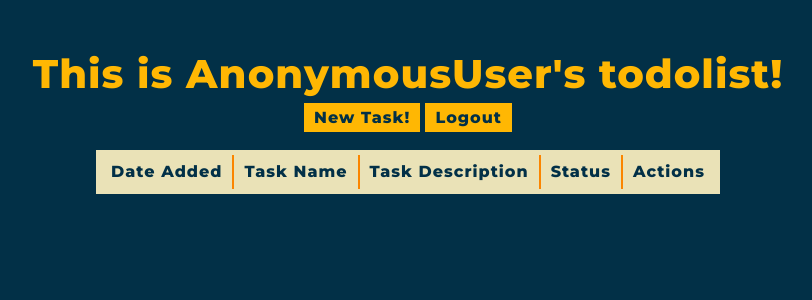
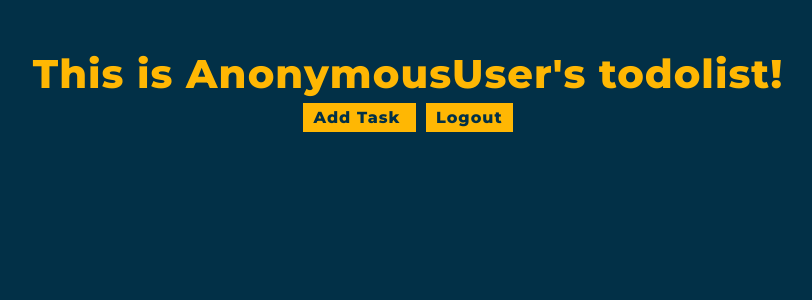
Before and after one commit to aliccciao/tugas-1-pbp, a Django app: template todolist/templates/todolist.html in a window 1280 px wide. Shown: the top 300 px of the page, without its empty margins (232-1044 px from the left). Run offline with Django 3.2, Linux system fonts and the light colour scheme; the template is opened without the code that fills it, so the values that code supplies are empty.

Commit message:
Assignment 6

```diff
--- a/todolist/templates/todolist.html
+++ b/todolist/templates/todolist.html
@@ -1,5 +1,5 @@
 {% extends 'base.html' %}
- {% block content %}
+ {% block meta %}
 
   <style>
     @import url('https://fonts.googleapis.com/css2?family=Montserrat:ital,wght@0,400;0,800&display=swap');
@@ -18,30 +18,17 @@
       color: #ffb703;
     }
 
-    table {
-      margin-top: 20px;
-      border-collapse: collapse;
-      border: 5px solid #eae2b7;
-      margin-left: auto;
-      margin-right: auto;
-      margin-bottom: 20px;
-      max-width: 85vw;
-    }
-
-    th, .card {
+    .card {
       background-color: #eae2b7;
       color: #023047;
       font-weight: 100;
       padding: 5px 10px;
       border: 2px solid #fb8500;
+      min-width: 30vw;
     }
 
     #table-header {
       font-weight: 800;
-    }
-
-    .buttons {
-      margin: 0px 5px;
     }
 
     #button {
@@ -52,65 +39,130 @@
       text-decoration: none;
     }
 
-    a {
+    a, button {
       text-decoration: none;
       font-weight: 800;
       color: #e36003;
+      border: none;
+      background-color: rgb(0, 0, 0, 0);
+      margin: 0px 5px;
     }
 
-    .card a {
-      background-color: #023047;
-      color:#eae2b7;
+    #daftar_todolist {
+      margin-top: 20px;
     }
   </style>
+{% endblock meta %}
+
+{% block content %}
+
+{% if messages %}
+        {% for message in messages %}
+            <br>
+            <div class="toast show" role="alert" style="margin: auto;">
+                <div class="toast-body text-center bg-success text-white">
+                    {{message}}
+                </div>
+            </div>
+        {% endfor %}
+{% endif %}
+
+<div class="modal fade" id="addTodolistModal" tabindex="-1" aria-labelledby="addTodolistModalLabel" aria-hidden="true">
+  <div class="modal-dialog">
+    <div class="modal-content">
+      <div class="modal-header">
+        <h5 class="modal-title" id="addTodolistModalLabel">Add Task</h5>
+        <button type="button" class="btn-close" data-bs-dismiss="modal" aria-label="Close"></button>
+      </div>
+      <form id="form" onsubmit="return false;">
+      <div class="modal-body">
+        {% csrf_token %}
+          <div class="mb-3">
+            <label for="recipient-name" class="col-form-label">Judul:</label>
+            <input id="title" type="text" name="title" placeholder="Title" class="form-control">
+          </div>
+          <div class="mb-3">
+            <label for="message-text" class="col-form-label">Deskripsi:</label>
+            <input id="description" type="text" name="description" placeholder="Description" class="form-control">
+          </div>
+      </div>
+      <div class="modal-footer">
+        <button type="button" class="btn btn-secondary" data-bs-dismiss="modal">Close</button>
+        <button id="submit" type="submit" type="button" value="Submit" class="btn btn-success" data-bs-dismiss="modal">Submit</button>
+      </div>
+    </form>
+    </div>
+  </div>
+</div>
 
 <div class = "flex flex-col md:flex-row  gap-4 justify-center items-center">
   <h1 class = "fw-bold">This is {{user}}'s todolist!</h1>
   <div class = "buttons">
-      <a id = "button" href="{% url 'todolist:create_task' %}">New Task!</a>
+    <a id="button" data-bs-toggle="modal" data-bs-target="#addTodolistModal" style = "cursor: pointer;">
+      Add Task
+    </a>
     <a id = "button" href="{% url 'todolist:logout' %}">Logout</a>
   </div>
 </div>
 
-  <div class="table-responsive">
-    <table>
-      <tr>
-        <th id = "table-header">Date Added</th>
-        <th id = "table-header">Task Name</th>
-        <th id = "table-header">Task Description</th>
-        <th id = "table-header">Status</th>
-        <th id = "table-header">Actions</th>
-      </tr>
-      {% for task in data_todolist %}
-      <tr>
-          <th>{{task.date}}</th>
-          <th>{{task.title}}</th>
-          <th>{{task.description}}</th>
-          {% if task.is_finished  %}
-            <th><a href="update/{{task.pk}}">✅</a></th>
-          {% else %}
-            <th><a href="update/{{task.pk}}">❌</a></th>
-          {% endif %}
-          <th><a href="delete/{{task.pk}}">Delete Task</a></th>
-      </tr>
-    {% endfor %}
-    </table>
+<div id="daftar_todolist"></div>
+
+<br>
+
+<script>
+    async function getTodolist() {
+      return fetch('/todolist/json/').then((res) => res.json())
+    }
+
+    async function refreshTodolist() {
+          document.getElementById("title").value = ""
+          document.getElementById("description").value = ""
+
+          document.getElementById("daftar_todolist").innerHTML = ""
+          const todolist = await getTodolist()
+          let htmlString = ``
+          todolist.forEach((item) => {
+            htmlString += `\n<div class="card" style="margin: auto; width: 70%;">
+            <div>
+                <div class="fw-bold">${item.fields.title}</div>
+                <div>${item.fields.date}</div>
             </div>
 
-  <div class="container">
-    <div class="row gap-5">
-      {% for task in data_todolist %}
-      <div class="card col-sm" style="width: 18rem;">
             <div class="card-body">
-          <h5 class="card-title fw-bold">{{task.title}}</h5>
-          <p class="card-text text-muted">Created on : {{task.date}}</p>
-          <p class="card-text">{{task.description}}</p>
-          <a href="delete/{{task.pk}}" class="btn btn-primary fw-bold">Delete Task</a>
+                <p class="card-text">${item.fields.description}</p>
+                <br>`
+            if(item.fields.is_finished == true) {
+              htmlString += `\n<p class="card-text fw-bold">Finished ✅</p>`
+            }
+            else {
+              htmlString += `\n<p class="card-text fw-bold">Unfinished ❌</p>`
+            }
+            htmlString += `\n<br>
+                <a href="update-task/${item.pk}">Ubah Status</a>
+                <button onclick="deleteTodolist(${item.pk})">Hapus</button>
             </div>
             </div>
-      {% endfor %}
-    </div>
-  </div>
+            <br>`
+          })
 
+          document.getElementById("daftar_todolist").innerHTML = htmlString
+    }
+
+    function addTodolist() {
+      fetch('/todolist/add/', {
+            method: "POST",
+            body: new FormData(document.querySelector('#form'))
+        }).then(refreshTodolist)
+      return false
+    }
+
+    function deleteTodolist(id) {
+      fetch(`/todolist/delete/${id}`).then(refreshTodolist)
+      return false
+    }
+
+    document.getElementById("submit").onclick = addTodolist
+    refreshTodolist()
+</script>
 
 {% endblock content %}
```
Also changed, not shown: todolist/urls.py (+13 -9 lines), todolist/views.py (+75 -60 lines). Lines whose indentation alone changed are shown as unchanged.
